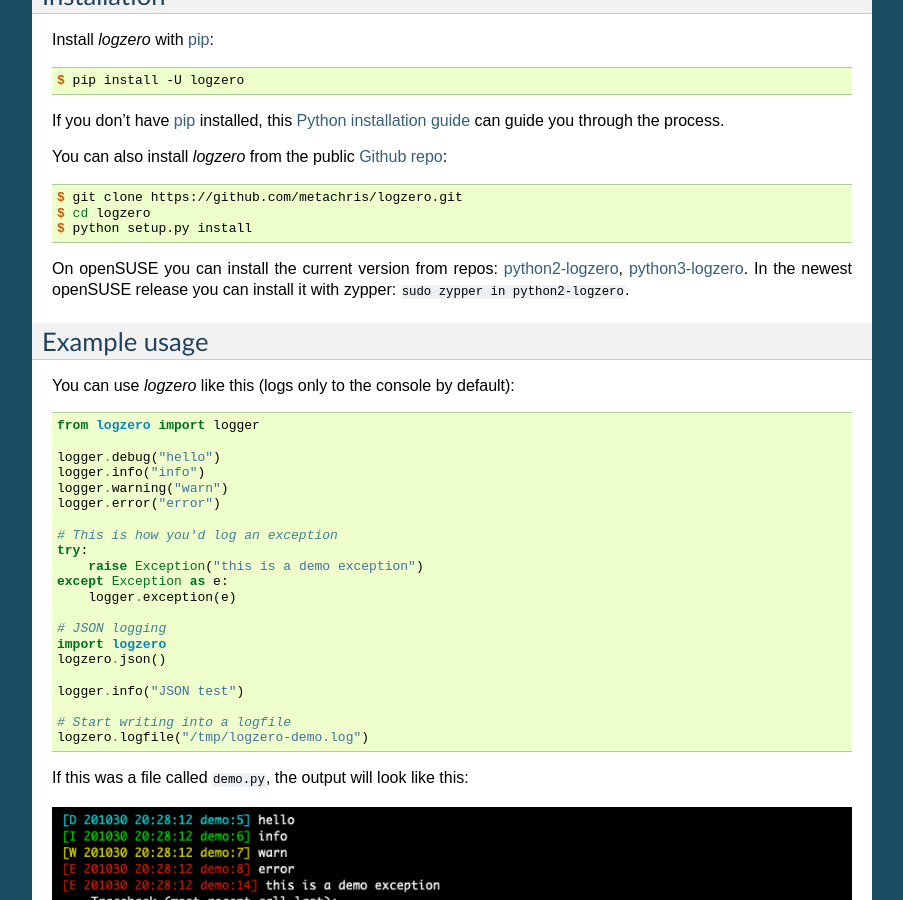
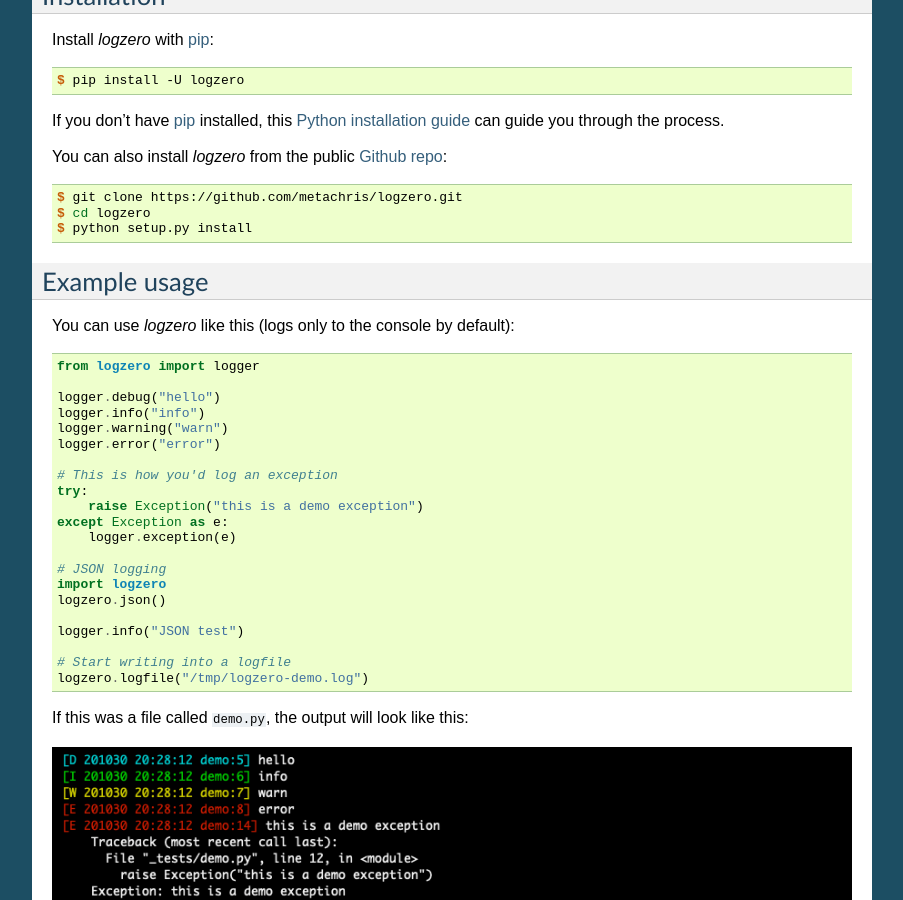
Before and after one commit to metachris/logzero, a Sphinx documentation site: the page built from docs/index.rst, in a window 1280 px wide and 900 px high, scrolled down 774 px. Shown: the whole window, without its empty margins (198-1101 px from the left). Built offline with Sphinx 7.4.7, drawn with Linux system fonts in a browser that asks for light colours.

Commit message:
docs cleanup

```diff
--- a/docs/index.rst
+++ b/docs/index.rst
@@ -46,9 +46,6 @@
     $ git clone https://github.com/metachris/logzero.git
     $ cd logzero
     $ python setup.py install
-
-On openSUSE you can install the current version from repos: `python2-logzero <https://software.opensuse.org/package/python2-logzero>`_, `python3-logzero <https://software.opensuse.org/package/python3-logzero>`_.
-In the newest openSUSE release you can install it with zypper: ``sudo zypper in python2-logzero``.
 
 .. _pip: https://pip.pypa.io
 .. _Python installation guide: http://docs.python-guide.org/en/latest/starting/installation/
```
Also changed, not shown: README.md (+5 -0 lines).
